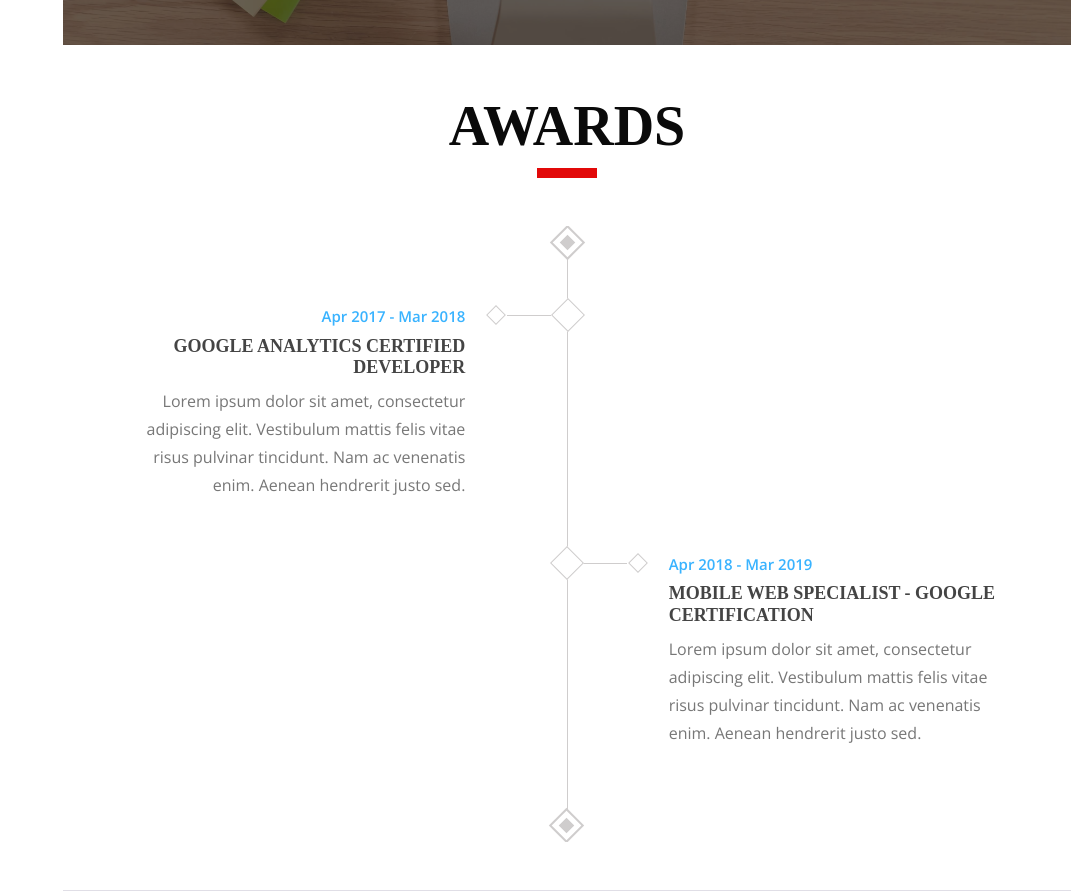
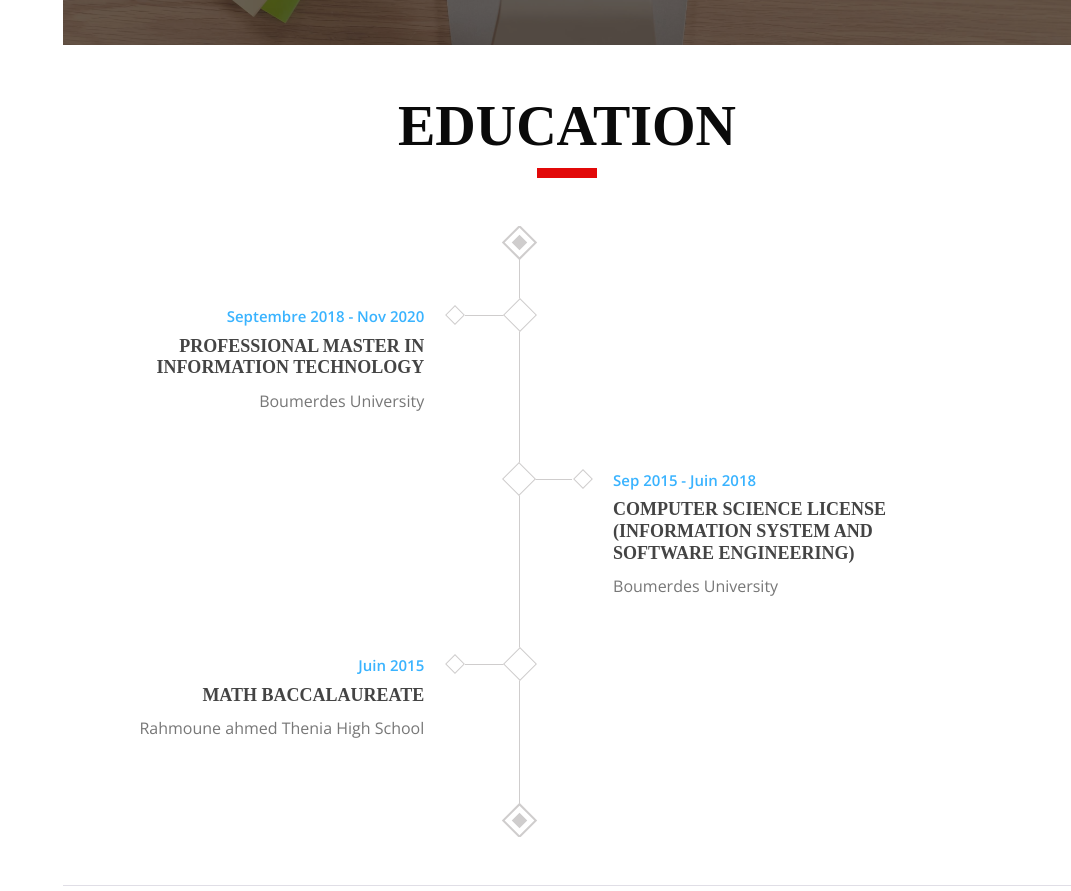
Before and after one commit to youcefSpring/Benabderrezak.github.io, a plain HTML site: page index.html in a window 1280 px wide. Shown: the part 3501-4392 px from the top of the page, without its empty margins (209-1280 px from the left). Drawn offline with nearby package versions, Linux system fonts and the light colour scheme; files that its build step writes are made by us from their sources; a web font is replaced by a local one.

Commit message:
finish education field

```diff
--- a/index.html
+++ b/index.html
@@ -395,28 +395,37 @@
         <section class="resume-section p-3 p-lg-5 d-flex flex-column" id="Education">
             <div class="row my-auto">
                 <div class="col-12">
-                    <h2 class="  text-center">Awards</h2>
+                    <h2 class="  text-center">Education</h2>
                     <div class="mb-5 heading-border"></div>
                 </div>
                 <div class="main-award" id="award-box">
                     <div class="award">
                         <div class="award-icon"></div>
                         <div class="award-content">
-                            <span class="date">Apr 2017 - Mar 2018</span>
-                            <h5 class="title">Google Analytics Certified Developer</h5>
+                            <span class="date">Septembre 2018 - Nov 2020</span>
+                            <h5 class="title">Professional Master in Information Technology</h5>
                             <p class="description">
-                                Lorem ipsum dolor sit amet, consectetur adipiscing elit. Vestibulum mattis felis vitae risus pulvinar tincidunt. Nam ac venenatis enim. Aenean hendrerit justo sed.
-                            </p>
+                                Boumerdes University </p>
                         </div>
                     </div>
                     <div class="award">
                         <div class="award-icon"></div>
                         <div class="award-content">
-                            <span class="date">Apr 2018 - Mar 2019</span>
-                            <h5 class="title">Mobile Web Specialist - Google Certification</h5>
+                            <span class="date">Sep 2015 - Juin 2018</span>
+                            <h5 class="title">Computer science license (Information system and software engineering)
+                            </h5>
                             <p class="description">
-                                Lorem ipsum dolor sit amet, consectetur adipiscing elit. Vestibulum mattis felis vitae risus pulvinar tincidunt. Nam ac venenatis enim. Aenean hendrerit justo sed.
-                            </p>
+                                Boumerdes University </p>
+                        </div>
+                    </div>
+                    <div class="award">
+                        <div class="award-icon"></div>
+                        <div class="award-content">
+                            <span class="date">Juin 2015</span>
+                            <h5 class="title">Math baccalaureate
+                            </h5>
+                            <p class="description">
+                                Rahmoune ahmed Thenia High School </p>
                         </div>
                     </div>
                 </div>
```
